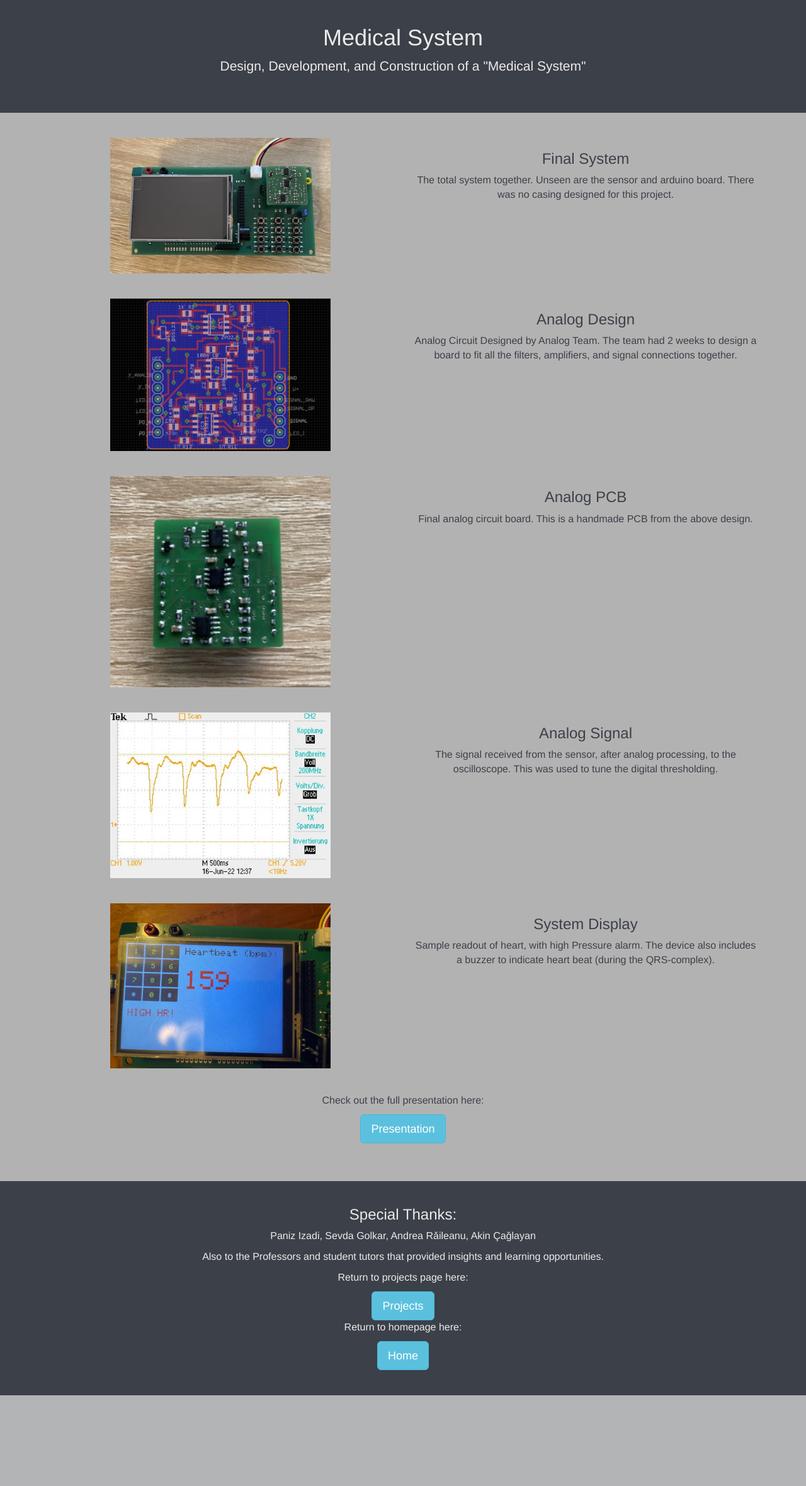
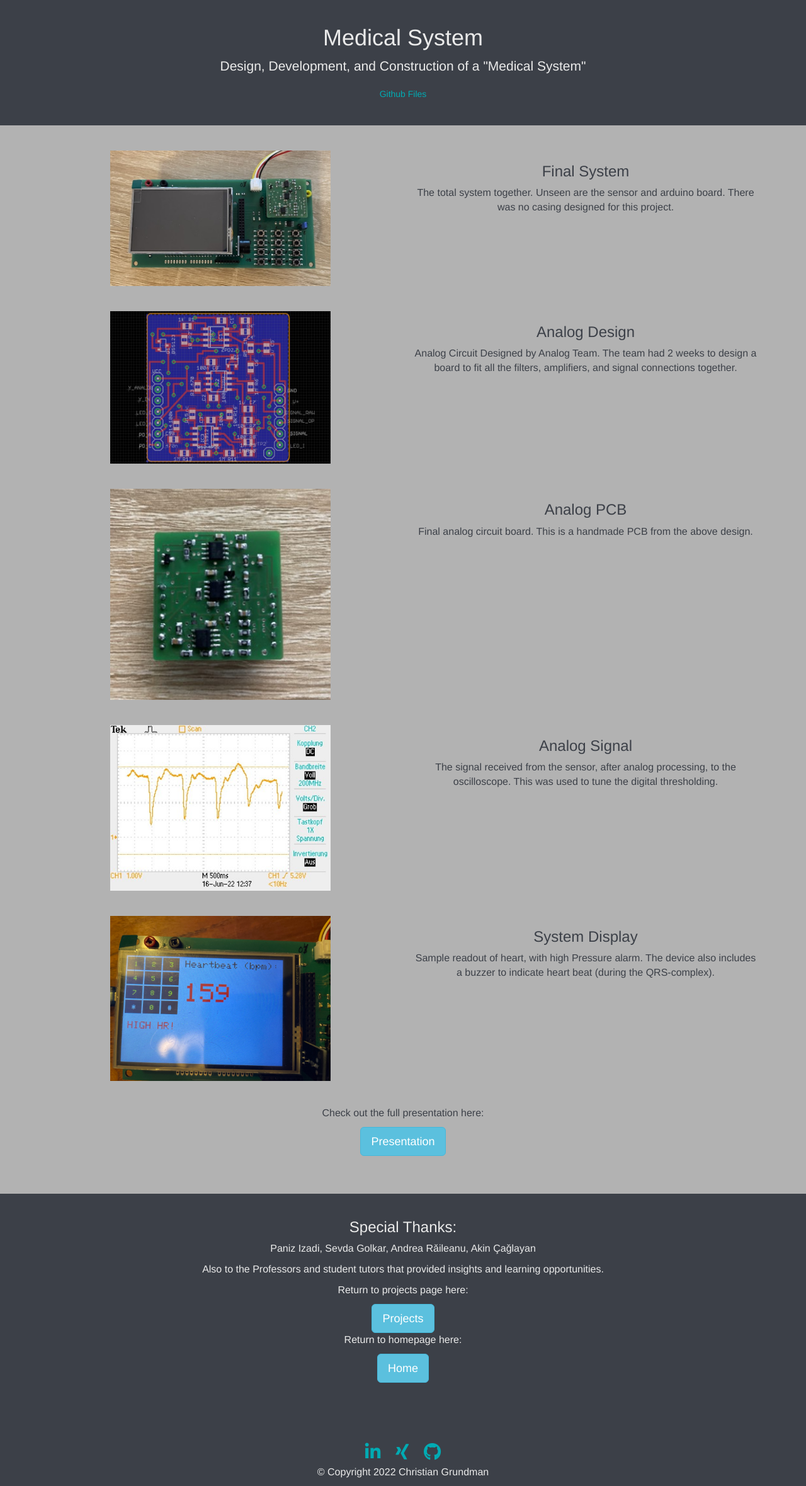
Before and after one commit to cgrundman/christian-grundman-website, a Flask app: page /medical-system in a window 1280 px wide. Shown: the whole page at 63% size. Before the commit the page ends 2215 px from the top, so only its background shows below. Run offline with Flask 2, Linux system fonts and the light colour scheme; some libraries are stand-ins or nearby versions.

Commit message:
Added Footer and social media links

```diff
--- a/static/css/styles.css
+++ b/static/css/styles.css
@@ -81,3 +81,7 @@ section {
 #footer {
     padding-bottom: 0px;
 }
+
+.footer-icons {
+  padding: 50px 10px 20px;
+}
--- a/templates/medical_system.html
+++ b/templates/medical_system.html
@@ -4,6 +4,9 @@
 {{super()}}
 <link rel="stylesheet"
       href="{{url_for('.static', filename='css/styles.css')}}">
+
+<!-- Font Awesome -->
+  <script src="https://kit.fontawesome.com/679f7d93aa.js" crossorigin="anonymous"></script>
 {% endblock %}
 
 {% block title %}Medical System{% endblock %}
@@ -15,6 +18,7 @@
         <div class="container">
             <h1 class="display-4">Medical System</h1>
             <p class="lead">Design, Development, and Construction of a "Medical System"</p>
+            <a href="https://github.com/cgrundman/Medical-Technology-ECG-Device">Github Files</a>
         </div>
     </div>
 </section>
@@ -130,4 +134,22 @@
     </div>
 </section>
 
+<!-- Footer-->
+<section id="footer">
+    <div class="row text-center">
+        <a href="https://www.linkedin.com/in/christian-grundman/">
+            <i class="footer-icons fa-brands fa-2xl fa-linkedin-in"></i>
+        </a>
+        <a href="https://www.xing.com/profile/Christian_Grundman">
+            <i class="footer-icons fa-brands fa-2xl fa-xing"></i>
+        </a>
+        <a href="https://www.xing.com/profile/Christian_Grundman">
+            <i class="footer-icons fa-brands fa-2xl fa-github"></i>
+        </a>
+        <div>
+            <p>© Copyright 2022 Christian Grundman</p>
+        </div>
+    </div>
+</section>
+
 {% endblock %}
--- a/todo.txt
+++ b/todo.txt
@@ -1,6 +1,7 @@
 1a) Add German version to site, think about how to do this
 1b) Add Social Media and Professional contact links - add to footer
-1c) Add icons to buttons for resumes (flags)
+✅ 1c) Add icons to buttons for resumes (flags)
+1d) Change color to buttons
 
 2a) Make project list to display
 ✅ 2b) Add image link for projects to project page
@@ -16,7 +17,7 @@
 
 5a) Add header file, footer file for "secret" page
 5b) Add Navbar to header file
-5c) Add footer (links to sites and social media, built on year)
+✅ 5c) Add footer (links to sites and social media, built on year)
 5d) Deploy header and footer to site
 
 6a) Format titles for all pages, more creative, like original css site
```
Also changed, not shown: templates/about.html (+21 -0 lines), templates/index.html (+21 -0 lines), templates/projects.html (+12 -4 lines), templates/secret.html (+16 -7 lines).
